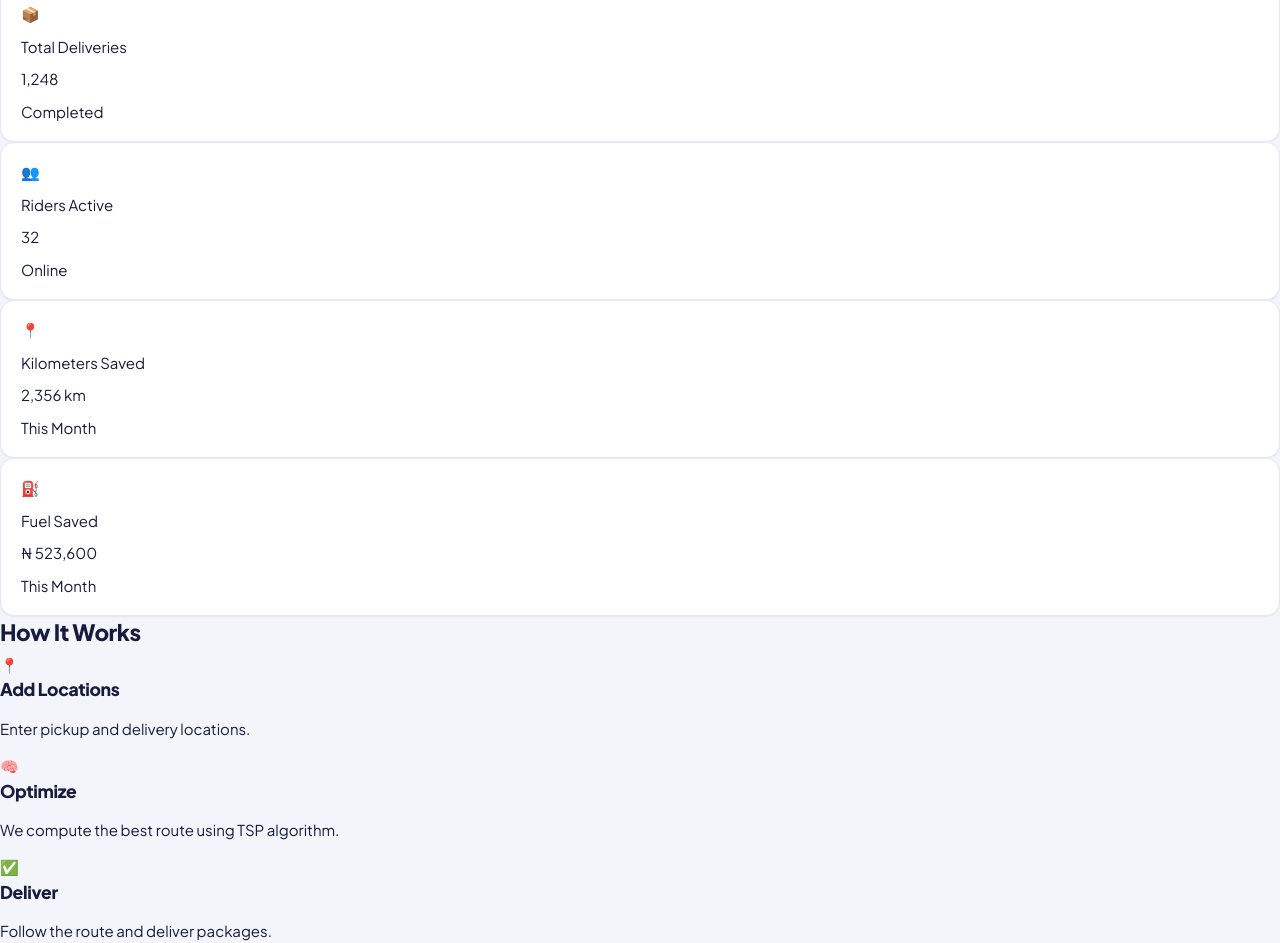
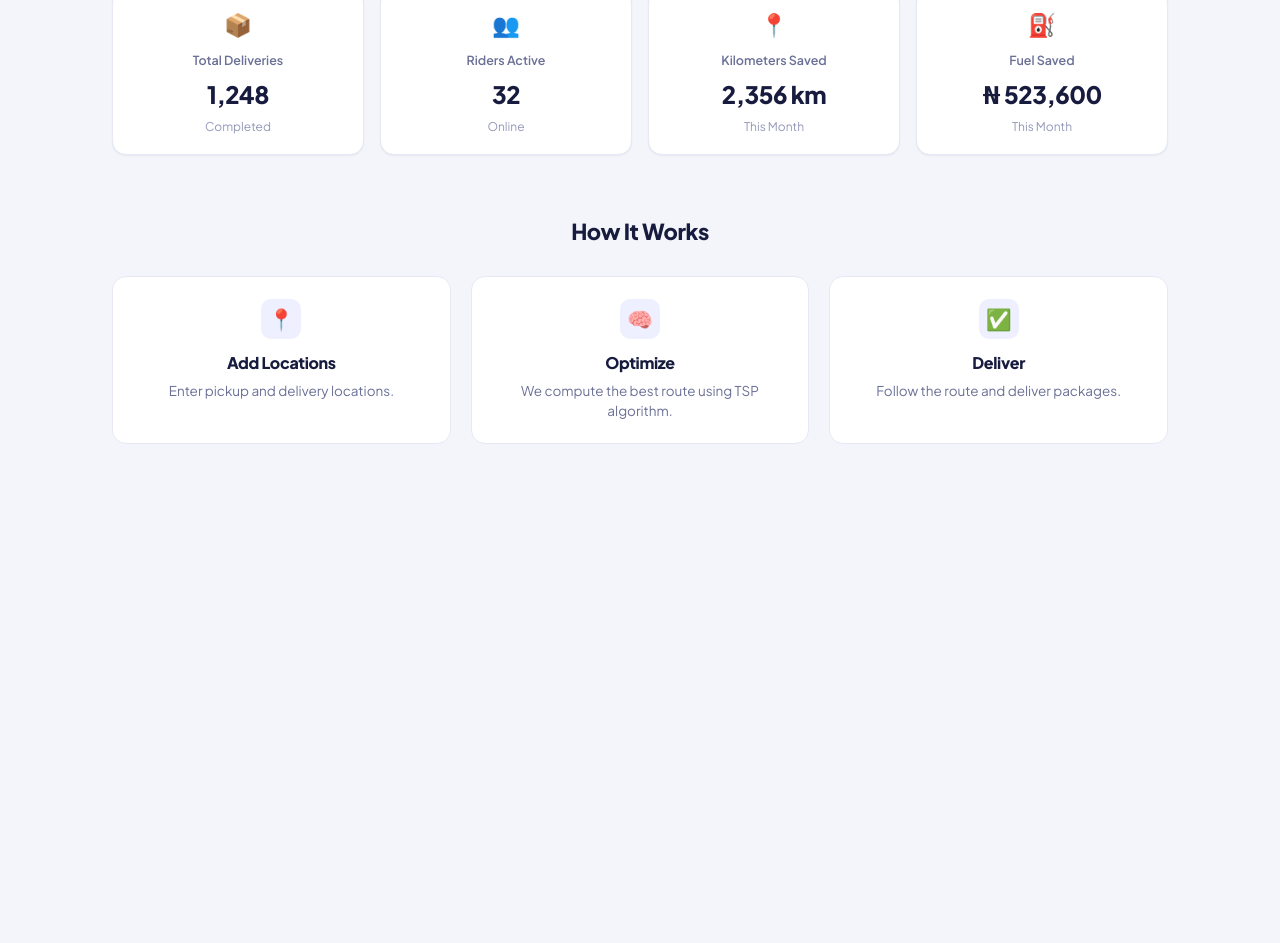
Before and after one commit to Iamspecialluuu/routeoptima, a Flask app: page / in a window 1280 px wide. Shown: the part 487-1430 px from the top of the page. After the commit the page ends 931 px from the top, so only its background shows below. Run offline with Flask 3, Linux system fonts and the light colour scheme; data comes from the database, SQL or seed files in the repository; data that the repository does not hold is empty.

Commit message:
Update style.css
hero

```diff
--- a/routeoptima_redesigned/static/style.css
+++ b/routeoptima_redesigned/static/style.css
@@ -377,29 +377,199 @@ table.data tr:hover td{background:#fbfbfe}
 /* ============================================================
    Landing (public index) — optional, matches Figure 4.1
    ============================================================ */
-.hero-wrap{background:var(--surface)}
-.hero{
-  display:grid;grid-template-columns:1.1fr .9fr;gap:40px;align-items:center;
-  max-width:1120px;margin:0 auto;padding:64px 32px 40px;
+/* ============================================================
+   Landing (public index) — redesigned to match target
+   ============================================================ */
+.hero-wrap {
+  background: var(--surface);
 }
-@media (max-width:900px){.hero{grid-template-columns:1fr}}
-.hero h1{font-size:38px;line-height:1.08;max-width:520px}
-.hero p.lead{color:var(--text-muted);font-size:15.5px;max-width:460px;margin:14px 0 26px}
-.hero .cta-row{display:flex;gap:12px;flex-wrap:wrap}
-.hero-art{
-  position:relative;background:linear-gradient(160deg,var(--primary-50),#f7f4ff);
-  border-radius:var(--radius-lg);min-height:280px;overflow:hidden;
+
+.hero {
+  display: flex;
+  align-items: center;
+  justify-content: space-between;
+  gap: 3rem;
+  max-width: 1120px;
+  margin: 0 auto;
+  padding: 64px 32px 40px;
 }
-.landing-stats{
-  max-width:1120px;margin:10px auto 60px;padding:0 32px;
-  display:grid;grid-template-columns:repeat(4,1fr);gap:16px;
+
+.hero-content {
+  flex: 1;
+  max-width: 520px;
 }
-@media (max-width:800px){.landing-stats{grid-template-columns:repeat(2,1fr)}}
-.how{max-width:1120px;margin:0 auto 70px;padding:0 32px}
-.how-grid{display:grid;grid-template-columns:repeat(3,1fr);gap:20px;margin-top:20px}
-@media (max-width:800px){.how-grid{grid-template-columns:1fr}}
-.how-step{padding:20px;border:1px solid var(--border);border-radius:var(--radius)}
-.how-step .n{
-  width:34px;height:34px;border-radius:9px;background:var(--primary-50);color:var(--primary-700);
-  display:flex;align-items:center;justify-content:center;margin-bottom:12px;
+
+.hero h1 {
+  font-size: 38px;
+  line-height: 1.08;
+  max-width: 520px;
+  font-weight: 800;
+  color: var(--text);
 }
+
+.hero p.lead {
+  color: var(--text-muted);
+  font-size: 15.5px;
+  max-width: 460px;
+  margin: 14px 0 26px;
+  line-height: 1.6;
+}
+
+.hero .cta-row,
+.hero-buttons {
+  display: flex;
+  gap: 12px;
+  flex-wrap: wrap;
+}
+
+.hero-image {
+  flex: 1;
+  display: flex;
+  justify-content: center;
+  align-items: center;
+}
+
+.hero-image img,
+.scooter-img {
+  max-width: 100%;
+  height: auto;
+  max-height: 420px;
+}
+
+/* Stats section */
+.landing-stats,
+.stats {
+  max-width: 1120px;
+  margin: 10px auto 60px;
+  padding: 0 32px;
+  display: grid;
+  grid-template-columns: repeat(4, 1fr);
+  gap: 16px;
+}
+
+.stat-card {
+  background: var(--surface);
+  border: 1px solid var(--border);
+  border-radius: var(--radius);
+  padding: 18px 20px;
+  box-shadow: var(--shadow-sm);
+  text-align: center;
+  display: flex;
+  flex-direction: column;
+  gap: 6px;
+}
+
+.stat-card .stat-icon {
+  font-size: 1.4rem;
+  margin-bottom: 4px;
+}
+
+.stat-card .stat-label,
+.stat-card .label {
+  font-size: 12.5px;
+  color: var(--text-muted);
+  font-weight: 600;
+}
+
+.stat-card .stat-value,
+.stat-card .value {
+  font-size: 24px;
+  font-weight: 800;
+  letter-spacing: -0.02em;
+  color: var(--text);
+}
+
+.stat-card .stat-sub {
+  font-size: 12px;
+  color: var(--text-faint);
+}
+
+/* How it works */
+.how,
+.how-it-works {
+  max-width: 1120px;
+  margin: 0 auto 70px;
+  padding: 0 32px;
+  text-align: center;
+}
+
+.how h2,
+.how-it-works h2 {
+  font-size: 22px;
+  margin-bottom: 28px;
+}
+
+.how-grid,
+.steps {
+  display: grid;
+  grid-template-columns: repeat(3, 1fr);
+  gap: 20px;
+  margin-top: 20px;
+}
+
+.how-step,
+.step {
+  padding: 22px 18px;
+  border: 1px solid var(--border);
+  border-radius: var(--radius);
+  background: var(--surface);
+  text-align: center;
+}
+
+.how-step .n,
+.step-icon {
+  width: 40px;
+  height: 40px;
+  border-radius: 10px;
+  background: var(--primary-50);
+  color: var(--primary-700);
+  display: flex;
+  align-items: center;
+  justify-content: center;
+  margin: 0 auto 12px;
+  font-size: 1.3rem;
+}
+
+.step h3 {
+  font-size: 16px;
+  margin-bottom: 6px;
+}
+
+.step p {
+  color: var(--text-muted);
+  font-size: 13.5px;
+  margin: 0;
+}
+
+/* Responsive */
+@media (max-width: 900px) {
+  .hero {
+    flex-direction: column;
+    text-align: center;
+    padding: 40px 24px;
+  }
+  .hero-content {
+    max-width: 100%;
+  }
+  .hero-buttons {
+    justify-content: center;
+  }
+}
+
+@media (max-width: 800px) {
+  .landing-stats,
+  .stats {
+    grid-template-columns: repeat(2, 1fr);
+  }
+  .how-grid,
+  .steps {
+    grid-template-columns: 1fr;
+  }
+}
+
+@media (max-width: 500px) {
+  .landing-stats,
+  .stats {
+    grid-template-columns: 1fr;
+  }
+}
```
